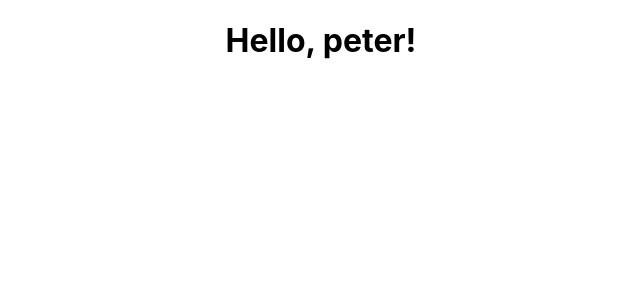
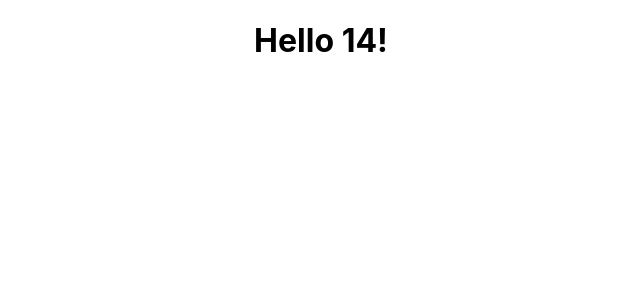
Before and after one commit to Ejiscoxpres/React-practice, a React (Create React App) app: page / in a window 1280 px wide. Shown: the top 300 px of the page, without its empty margins (319-959 px from the left). Built offline with nearby package versions, Linux system fonts and the light colour scheme.

Commit message:
simple arithmetic commit

```diff
--- a/src/App.js
+++ b/src/App.js
@@ -5,7 +5,7 @@ const isNameShowing = false;
 const App =()  => {
   return (
     <div className="App">
-      <h1>Hello, {isNameShowing?  name :'peter'}!</h1>
+      <h1>Hello {7+7}!</h1>
     </div>
   );
 }
```
